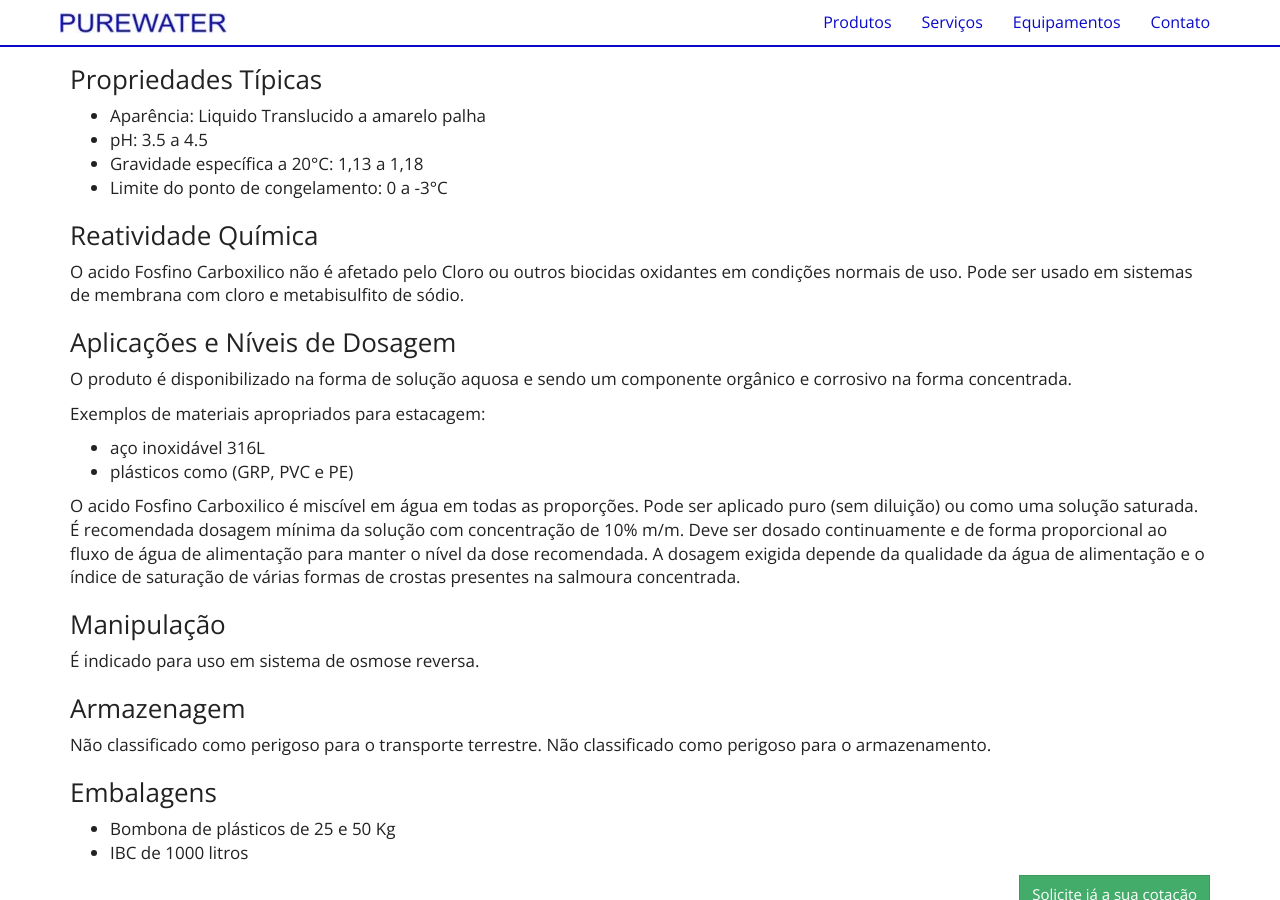
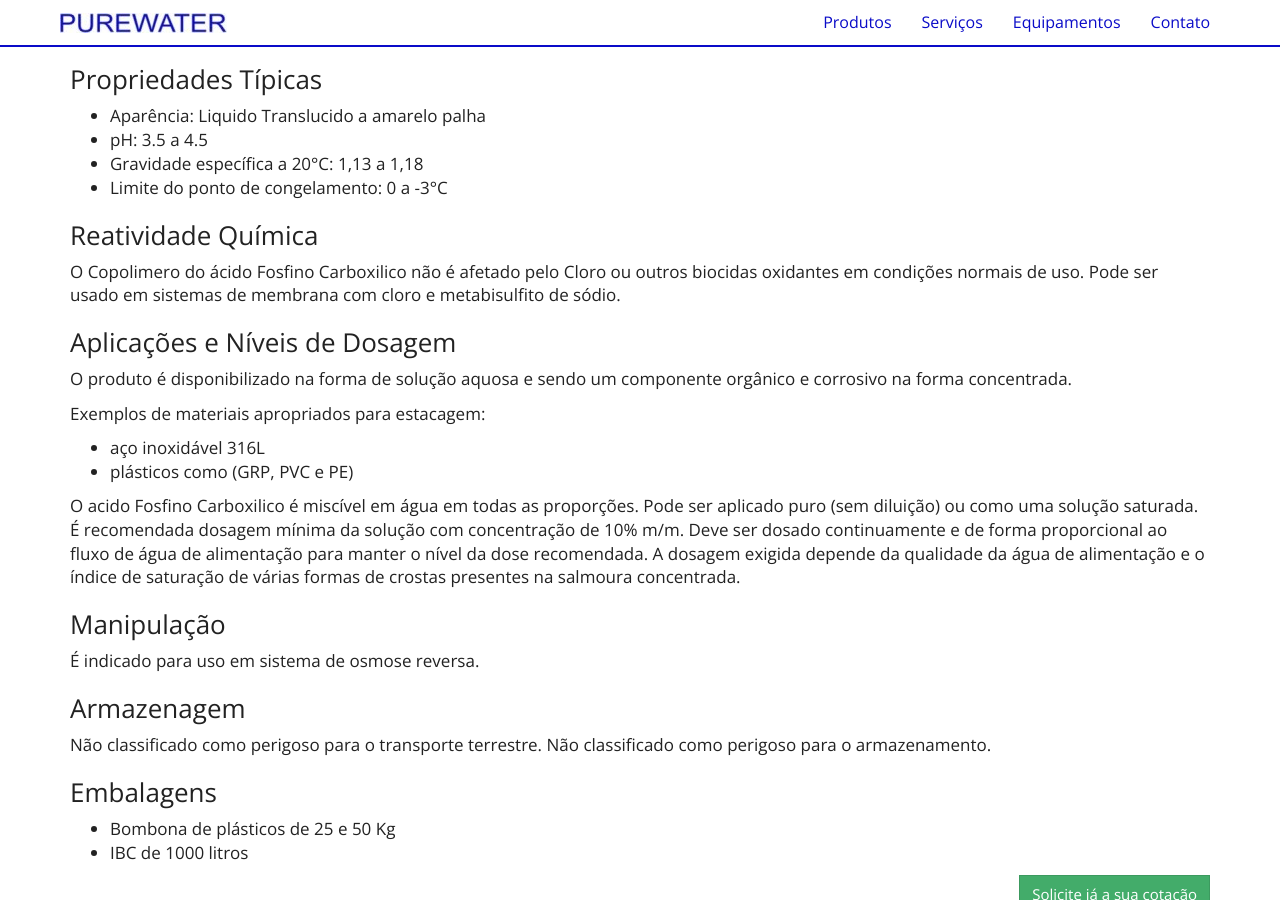
Before and after one commit to purewaterefluentes/purewaterefluentes.github.io, a Jekyll site: the page built from produtos/acido-fosfino-carboxilico.md, in a window 1280 px wide and 900 px high, scrolled down 574 px. Built offline with Jekyll 4.4.1, drawn with Linux system fonts in a browser that asks for light colours; nearby versions of some CDN libraries; library files that are not in the unit come from our copies.

Commit message:
Update acido-fosfino-carboxilico.md

```diff
--- a/produtos/acido-fosfino-carboxilico.md
+++ b/produtos/acido-fosfino-carboxilico.md
@@ -25,7 +25,7 @@ Acido Fosfino Carboxilico é uma solução aquosa usado na formulação de produ
 
 ### Reatividade Química
 
-O acido Fosfino Carboxilico não é afetado pelo Cloro ou outros biocidas oxidantes em condições normais de uso.
+O Copolimero do ácido Fosfino Carboxilico não é afetado pelo Cloro ou outros biocidas oxidantes em condições normais de uso.
 Pode ser usado em sistemas de membrana com cloro e metabisulfito de sódio.
 
 ### Aplicações e Níveis de Dosagem
```
